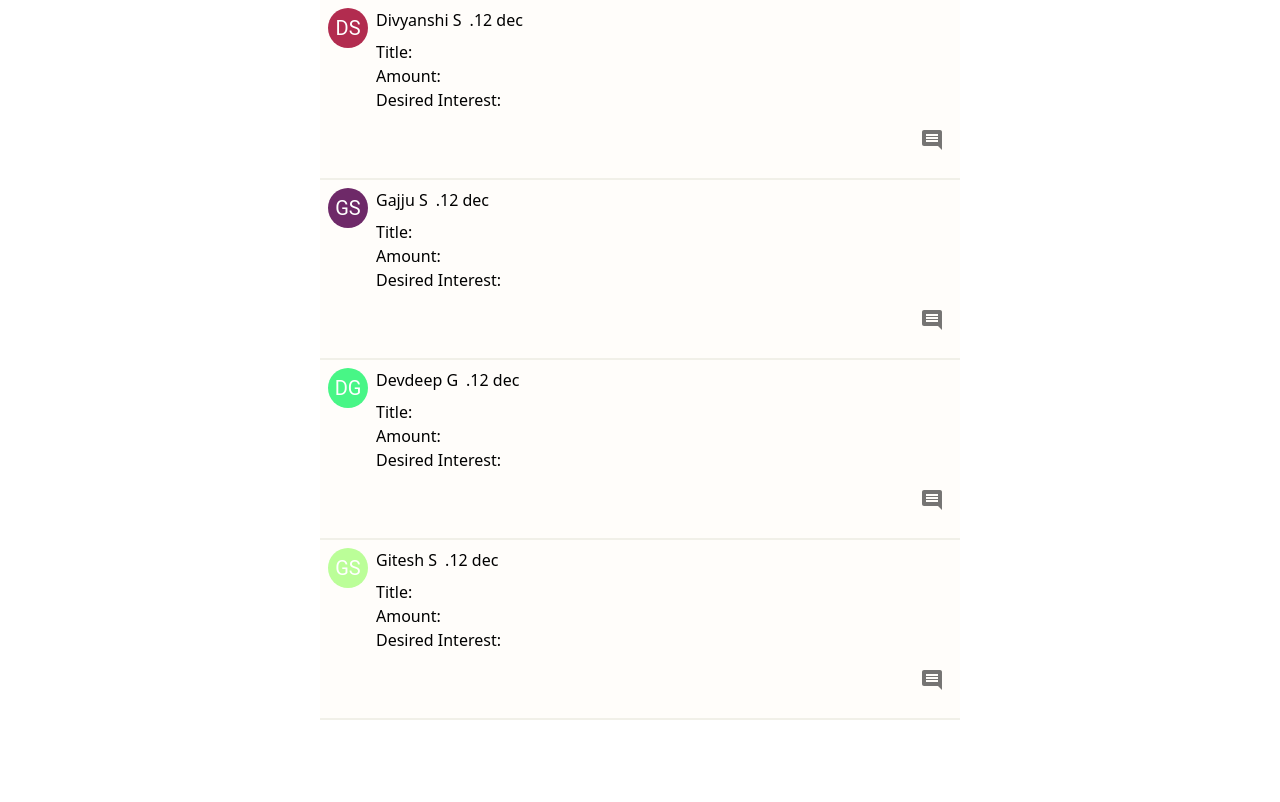
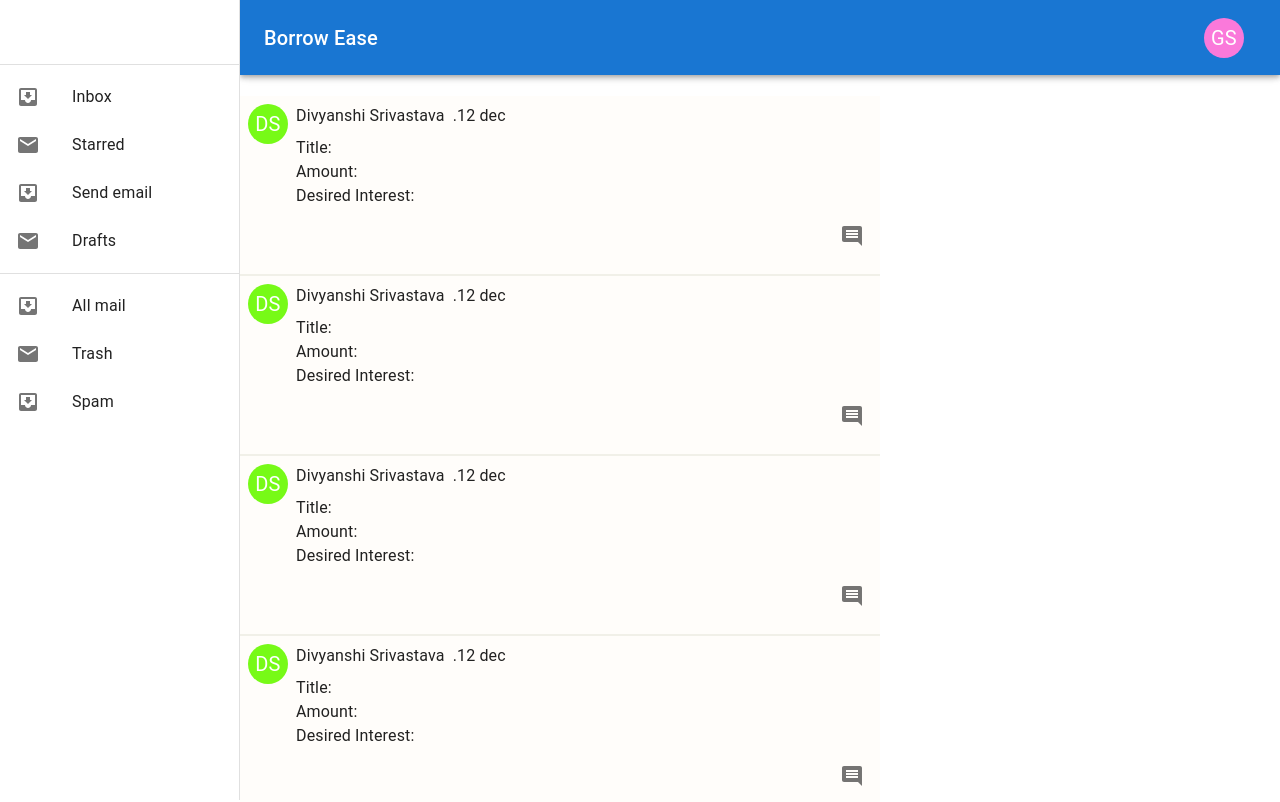
Before and after one commit to Gajmain2020/TechTitans, a React (Vite) app in the folder client/: page / in a window 1280 px wide. Shown: the top 802 px of the page. Built offline with nearby package versions, Linux system fonts and the light colour scheme.

Commit message:
main page setup

```diff
--- a/client/src/App.jsx
+++ b/client/src/App.jsx
@@ -3,15 +3,25 @@ import Footer from "./components/Footer/Footer";
 import MainBody from "./components/MainBody/MainBody";
 import Navbar from "./components/Navbar/Navbar";
 import Post from "./components/Post/Post";
-import SignUp from "./components/Signup/Signup";
+import SignUp from "./components/SignUp/Signup";
+import SideBar from "./components/SideBar/SideBar";
+import Toolbar from '@mui/material/Toolbar';
 
 function App() {
   return (
-    <div>
-      <Post name="Divyanshi S" date="12 dec"/>
-      <Post name="Gajju S" date="12 dec"/>
-      <Post name="Devdeep G"date="12 dec"/>
-      <Post name="Gitesh S"date="12 dec"/>
+    <div className="flex">
+      <SideBar />
+      <div className=" flex flex-col mt-24 sm:w-full md:w-[50%] ">
+        <Post name="Divyanshi Srivastava" date="12 dec" />
+        <Post name="Divyanshi Srivastava" date="12 dec" />
+        <Post name="Divyanshi Srivastava" date="12 dec" />
+        <Post name="Divyanshi Srivastava" date="12 dec" />
+        <Post name="Divyanshi Srivastava" date="12 dec" />
+        <Post name="Divyanshi Srivastava" date="12 dec" />
+        <Post name="Divyanshi Srivastava" date="12 dec" />
+        <Post name="Divyanshi Srivastava" date="12 dec" />
+      </div>
+
     </div>
   );
 }
--- a/client/src/components/Post/Post.jsx
+++ b/client/src/components/Post/Post.jsx
@@ -50,15 +50,6 @@ function Post(props) {
   const replyRef = useRef(null);
 
 
-  // function onChange(e) {
-  //   console.log("re-rendered")
-  //   setReply(e.target.value)
-  //   setIsDisabled(false)
-  //   if (reply.length == null) {
-  //     setIsDisabled(true)
-  //   }
-  // }
-
   function handleCommentButton() {
     SetShowCommentModal(true);
     setOpen(true);
@@ -86,13 +77,13 @@ function Post(props) {
   function CommentModal() {
     return (
       <>
-        <div className="flex-col  p-2 bg-background rounded-2xl text-primary  h-auto pt-2 sm:w-full md:w-[50%] flex gap-2">
+        <div className="p-2 flex-col bg-background rounded-2xl text-primary  h-auto pt-2 sm:w-full md:w-[50%] flex gap-2">
           <div>
             <IconButton onClick={handleClose}>
               <CloseIcon />
             </IconButton>
           </div>
-          <div className="flex justify-start gap-2 px-2">
+          <div className="flex flex-col justify-start gap-2 px-2">
             <div className="h-full">
               <Avatar {...stringAvatar(name)} />
             </div>
@@ -153,15 +144,18 @@ function Post(props) {
   }
 
   return (
-    <div className="w-full flex justify-center">
+    <div className="w-full flex">
       <Backdrop
         sx={{ color: '#fff', zIndex: (theme) => theme.zIndex.drawer + 1 }}
         open={open}
       // onClick={handleClose}
+      ModalProps={{
+        keepMounted: true, // Better open performance on mobile.
+      }}
       >
         {showCommentModal && <CommentModal />}
       </Backdrop>
-      <div className="flex-col bg-background  hover:bg-background_posts_hover  h-auto pt-2 sm:w-full md:w-[50%] flex gap-2">
+      <div className="flex-col bg-background  hover:bg-background_posts_hover  h-auto pt-2 sm:w-full flex gap-2">
         <div className="flex justify-start gap-2 px-2">
           <div className="h-full">
             <Avatar {...stringAvatar(name)} />
--- /dev/null
+++ b/client/src/components/SideBar/SideBar.jsx
@@ -0,0 +1,206 @@
+import * as React from 'react';
+import PropTypes from 'prop-types';
+import AppBar from '@mui/material/AppBar';
+import Box from '@mui/material/Box';
+import CssBaseline from '@mui/material/CssBaseline';
+import Divider from '@mui/material/Divider';
+import Drawer from '@mui/material/Drawer';
+import IconButton from '@mui/material/IconButton';
+import InboxIcon from '@mui/icons-material/MoveToInbox';
+import List from '@mui/material/List';
+import ListItem from '@mui/material/ListItem';
+import ListItemButton from '@mui/material/ListItemButton';
+import ListItemIcon from '@mui/material/ListItemIcon';
+import ListItemText from '@mui/material/ListItemText';
+import MailIcon from '@mui/icons-material/Mail';
+import MenuIcon from '@mui/icons-material/Menu';
+import Toolbar from '@mui/material/Toolbar';
+import Typography from '@mui/material/Typography';
+// import Post from "./Post/";
+import Post from '../Post/Post';
+import Avatar from '@mui/material/Avatar';
+import MenuItem from '@mui/material/MenuItem';
+import Menu from '@mui/material/Menu';
+
+
+const drawerWidth = 240;
+
+function ResponsiveDrawer(props) {
+
+  function stringToColor(string) {
+    let hash = 0;
+    let i;
+
+    /* eslint-disable no-bitwise */
+    for (i = 0; i < string.length; i += 1) {
+      hash = string.charCodeAt(i) + ((hash << 5) - hash);
+    }
+
+    let color = '#';
+
+    for (i = 0; i < 3; i += 1) {
+      const value = (hash >> (i * 8)) & 0xff;
+      color += `00${value.toString(16)}`.slice(-2);
+    }
+    /* eslint-enable no-bitwise */
+
+    return color;
+  }
+
+  function stringAvatar(name) {
+    return {
+      sx: {
+        bgcolor: stringToColor(name),
+      },
+      children: `${name.split(' ')[0][0]}${name.split(' ')[1][0]}`,
+    };
+  }
+
+  const { window } = props;
+  const [mobileOpen, setMobileOpen] = React.useState(false);
+
+  const handleDrawerToggle = () => {
+    setMobileOpen(!mobileOpen);
+  };
+
+  const drawer = (
+    <div>
+      <Toolbar />
+      <Divider />
+      <List>
+        {['Inbox', 'Starred', 'Send email', 'Drafts'].map((text, index) => (
+          <ListItem key={text} disablePadding>
+            <ListItemButton>
+              <ListItemIcon>
+                {index % 2 === 0 ? <InboxIcon /> : <MailIcon />}
+              </ListItemIcon>
+              <ListItemText primary={text} />
+            </ListItemButton>
+          </ListItem>
+        ))}
+      </List>
+      <Divider />
+      <List>
+        {['All mail', 'Trash', 'Spam'].map((text, index) => (
+          <ListItem key={text} disablePadding>
+            <ListItemButton>
+              <ListItemIcon>
+                {index % 2 === 0 ? <InboxIcon /> : <MailIcon />}
+              </ListItemIcon>
+              <ListItemText primary={text} />
+            </ListItemButton>
+          </ListItem>
+        ))}
+      </List>
+    </div>
+  );
+
+  const container = window !== undefined ? () => window().document.body : undefined;
+
+  const [anchorEl, setAnchorEl] = React.useState(null);
+
+  const handleMenu = (event) => {
+    setAnchorEl(event.currentTarget);
+  };
+
+  const handleClose = () => {
+    setAnchorEl(null);
+  };
+
+  return (
+    <Box sx={{ display: 'flex' }}>
+      <CssBaseline />
+      <AppBar
+        position="fixed"
+        sx={{
+          width: { sm: `calc(100% - ${drawerWidth}px)` },
+          ml: { sm: `${drawerWidth}px` },
+          // mr: { sm: `${drawerWidth}px` },
+          display: 'flex',
+          justifyContent: 'space-around',
+          height: '75px',
+        }}
+      >
+        <Toolbar>
+          <IconButton
+            color="inherit"
+            aria-label="open drawer"
+            edge="start"
+            onClick={handleDrawerToggle}
+            sx={{ mr: 2, display: { sm: 'none' } }}
+          >
+            <MenuIcon />
+          </IconButton>
+          <Box sx={{ display: "flex", justifyContent:"space-between", alignItems:"center", width:'100%' }}>
+          <Typography variant="h6" noWrap component="div">
+            Borrow Ease
+          </Typography>
+                        <IconButton
+                size="large"
+                aria-label="account of current user"
+                aria-controls="menu-appbar"
+                aria-haspopup="true"
+                onClick={handleMenu}
+                color="inherit"
+              >
+                <Avatar {...stringAvatar("Gitesh Sarvaiya")} />
+              </IconButton>
+              <Menu
+                id="menu-appbar"
+                anchorEl={anchorEl}
+                anchorOrigin={{
+                  vertical: 'top',
+                  horizontal: 'right',
+                }}
+                keepMounted
+                transformOrigin={{
+                  vertical: 'top',
+                  horizontal: 'right',
+                }}
+                open={Boolean(anchorEl)}
+                onClose={handleClose}
+              >
+                <MenuItem onClick={handleClose}>Profile</MenuItem>
+                <MenuItem onClick={handleClose}>Logout</MenuItem>
+              </Menu>
+          </Box>
+        </Toolbar>
+      </AppBar>
+      <Box
+        component="nav"
+        sx={{ width: { sm: drawerWidth }, flexShrink: { sm: 0 } }}
+        aria-label="mailbox folders"
+      >
+        {/* The implementation can be swapped with js to avoid SEO duplication of links. */}
+        <Drawer
+          container={container}
+          variant="temporary"
+          open={mobileOpen}
+          onClose={handleDrawerToggle}
+          ModalProps={{
+            keepMounted: true, // Better open performance on mobile.
+          }}
+          sx={{
+            display: { xs: 'block', sm: 'none' },
+            '& .MuiDrawer-paper': { boxSizing: 'border-box', width: drawerWidth },
+          }}
+        >
+          {drawer}
+        </Drawer>
+        <Drawer
+          variant="permanent"
+          sx={{
+            display: { xs: 'none', sm: 'block' },
+            '& .MuiDrawer-paper': { boxSizing: 'border-box', width: drawerWidth },
+          }}
+          open
+        >
+          {drawer}
+        </Drawer>
+      </Box>
+    </Box>
+  );
+}
+
+
+export default ResponsiveDrawer;
```
